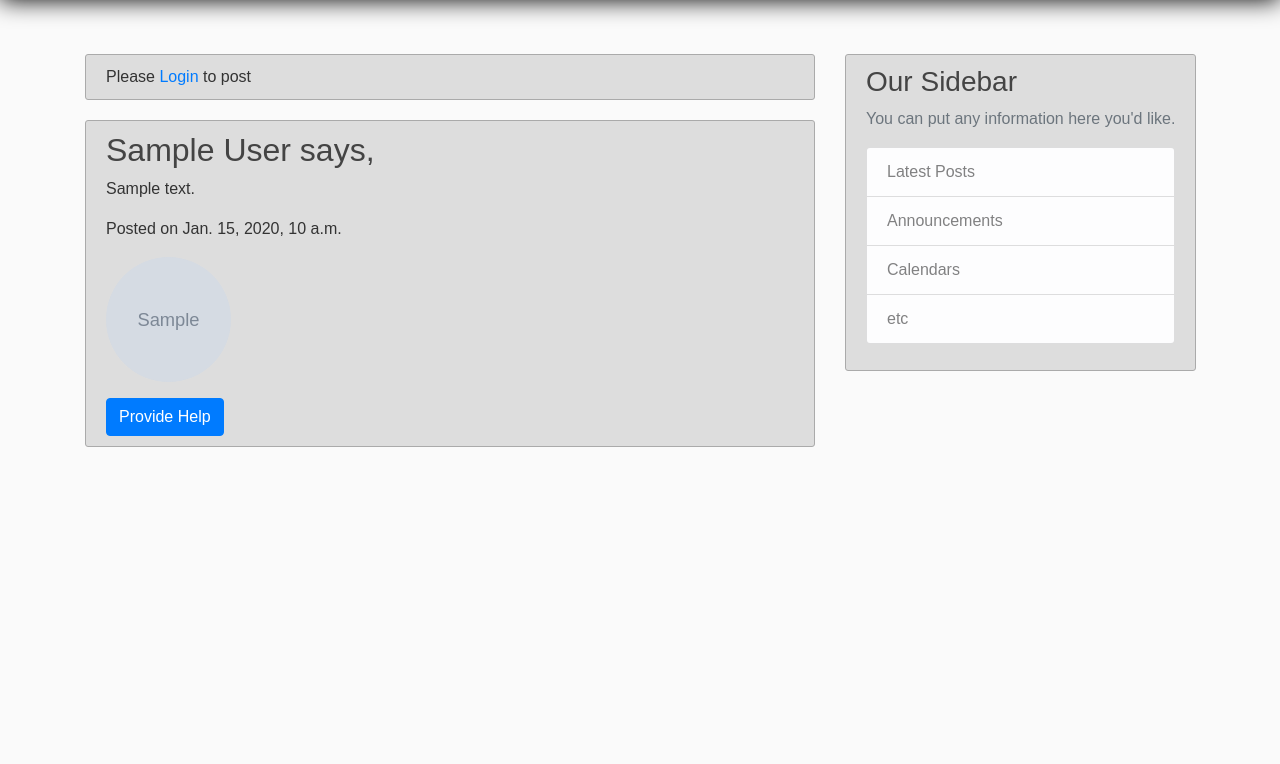
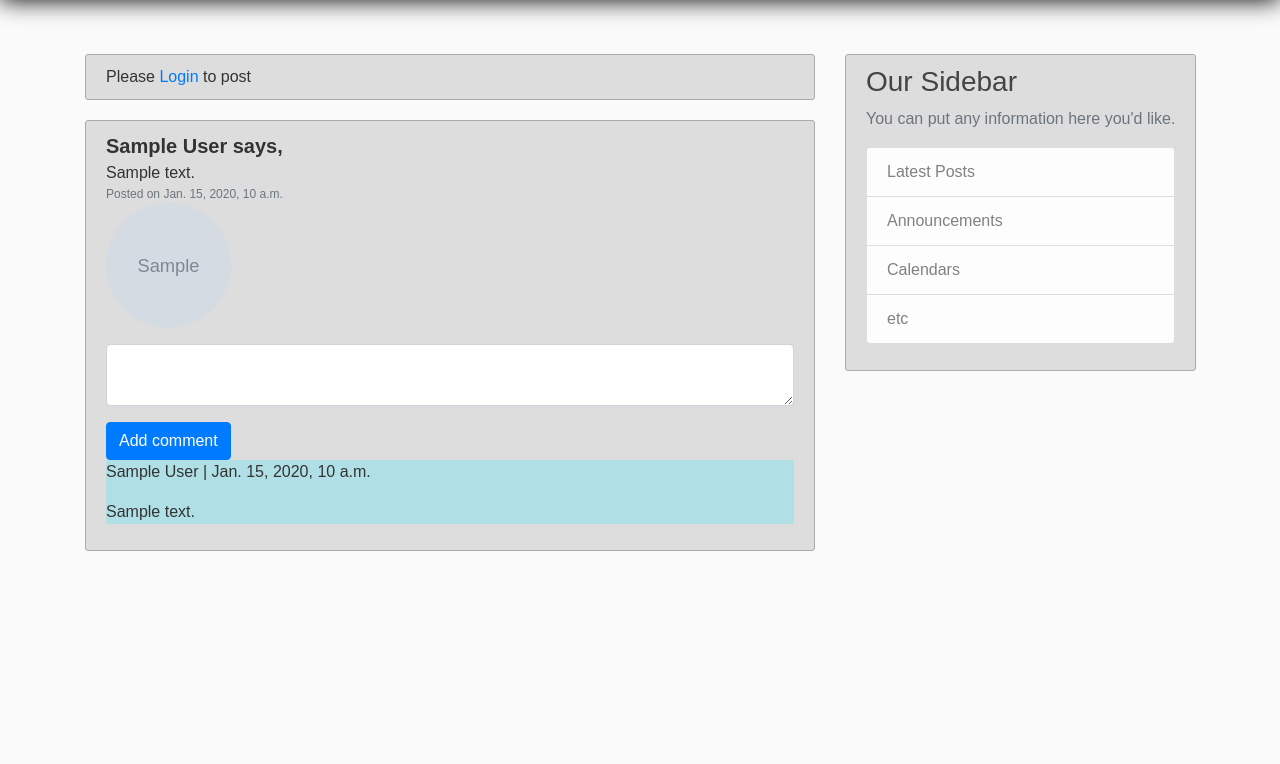
Before and after one commit to ianandm/ineed, a Django app: template ineed/templates/ineed/home.html in a window 1280 px wide. Shown: the part 56-820 px from the top of the page. Run offline with Django 3.2, Linux system fonts and the light colour scheme; the template is opened without the code that fills it: most values are stand-ins (such as "Sample title", 1, 10 or a date in 2020); grey boxes marked "Sample" are stand-in pictures; some libraries are stand-ins or nearby versions.

Commit message:
adding new files to git

```diff
--- a/ineed/templates/ineed/home.html
+++ b/ineed/templates/ineed/home.html
@@ -25,7 +25,7 @@
                     <label></label>
                 </div>
                 <div class="form-group col-md-2 text-right">
-                    <button class="btn btn-primary" type="'submit">Save</button>
+                    <button class="btn btn-primary" name="main_form" type="'submit">Save</button>
                 </div>
             </div>
 
@@ -37,14 +37,28 @@
 {% endif %}
 {% for post in posts %}
 <div class='content-section'>
-    <h2>{{ post.author }} says,</h2>
-    <p>{{ post.content }}</p>
-    <p>Posted on {{ post.date_posted }}</p>
+    <div class="font-weight-bold" style="font-size:20px;">{{ post.author }} says,</div>
+    <div class="font-weight-normal">{{ post.content }}</div>
+    <div class="text-muted" style="font-size: 12px;">Posted on {{ post.date_posted }}</div>
     {% if post.myImage.url != '' %}
         <div class="media"><img class="rounded-circle account-img" src={{post.myImage.url}}></div>
     {% endif %}
-    <a href="/providehelp" class="btn btn-primary">Provide Help</a>
+    <form method="POST" class="post-form" name="comment_form" enctype="multipart/form-data">
+        {% csrf_token %}
+        <div class="form-group"><textarea class="form-control" rows="2" cols="80" name="body"></textarea></div>
+        <input type="hidden" name="comcomment" value={{post.pk}}>
+        <button class="btn btn-primary" name="comment_form" type="submit">Add comment</button>
+    </form>
 
+    <!-- Comment with nested comments -->
+    {% for comment in comments %}
+        {% if post.pk == comment.comcomment_id %}
+        <div class="comment" style="background-color: powderblue">
+            <p class="info">{{ comment.comauthor }} | {{ comment.created }}</p>
+            <p>{{ comment.body }}</p>
+        </div>
+        {% endif %}
+    {% endfor %}
 </div>
 {% endfor %}
 {% endblock content %}
```
Also changed, not shown: ineed/forms.py (+7 -1 lines), ineed/models.py (+18 -1 lines), ineed/views.py (+21 -5 lines), db.sqlite3 (added), ineed/migrations/0001_initial.py.
